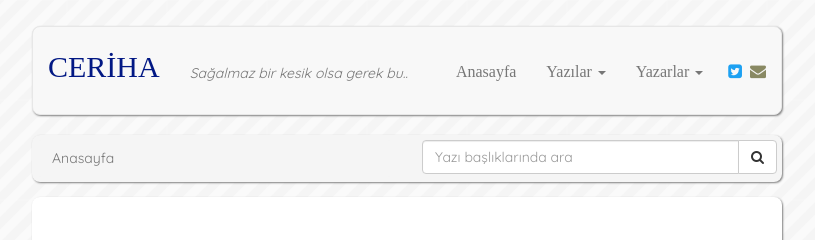
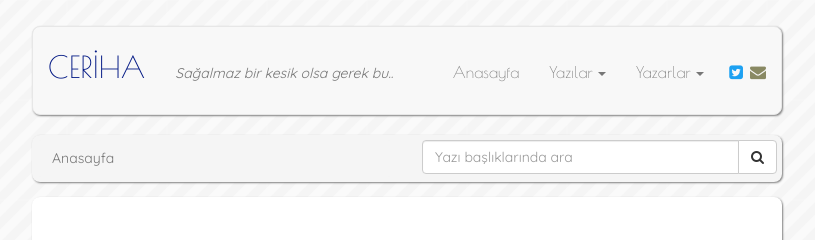
Before and after one commit to muhammedaydogdu/muhammedaydogdu.github.io, a Jekyll site: the page built from index.html, in a window 1280 px wide. Shown: the top 240 px of the page, without its empty margins (233-1048 px from the left). Built offline with Jekyll 4.4.1, drawn with Linux system fonts in a browser that asks for light colours; some web fonts are replaced; the list of posts is cut into pages by our own code.

Commit message:
Update head.html

```diff
--- a/_includes/head.html
+++ b/_includes/head.html
@@ -19,7 +19,7 @@
   <link href="https://fonts.googleapis.com/css?family=Aref+Ruqaa" rel="stylesheet">
   <link href="https://fonts.googleapis.com/css?family=Amiri" rel="stylesheet">
   <link href="https://fonts.googleapis.com/css?family=Quicksand" rel="stylesheet">
-  <link href="https://fonts.googleapis.com/css?family=Khand" rel="stylesheet">
+  <link href="https://fonts.googleapis.com/css?family=Poiret+One" rel="stylesheet">
 
 
   <link href="/css/bootstrap.min.css" rel="stylesheet">
```
